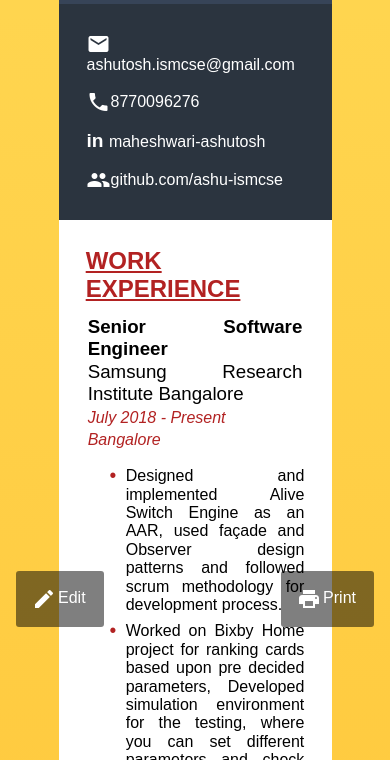
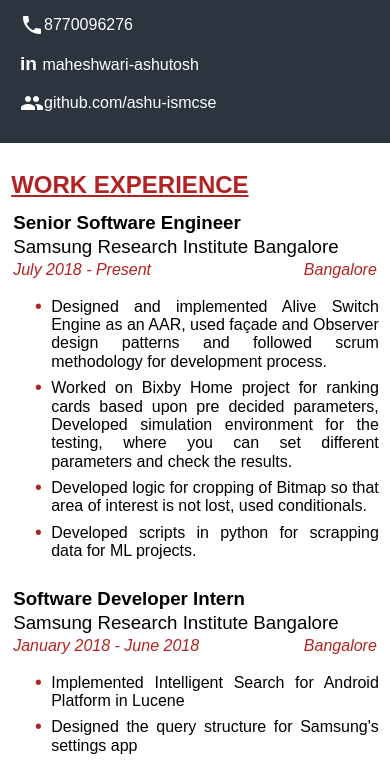
Before and after one commit to ashu-ismcse/Resume, a plain HTML site: page index.html in a window 390 px wide. Shown: the part 201-961 px from the top of the page. Drawn offline with Linux system fonts and the light colour scheme.

Commit message:
Enhance responsive behaviour

```diff
--- a/css/style.css
+++ b/css/style.css
@@ -20,11 +20,32 @@
 	width: fit-content;
 }
 
+@media screen and (max-width: 900px) {
+	#print-button , #edit-button {
+		z-index: -1;
+	}
+
+	main{
+		margin-bottom: 98px;
+	}
+
+	#edit-button {
+		left: 1em;
+		width: fit-content;
+	}
+}
+
 body{
 	width: 70%;
 	margin: 1em auto;
 	/* background: #424242; */
 	background: linear-gradient(var(--gradient));
+}
+
+@media screen and (max-width: 900px) {
+	body {
+		width: 100%;
+	}
 }
 
 .body-container{
@@ -111,6 +132,13 @@
 	text-align: justify;
 }
 
+@media screen and (max-width: 900px) {
+	.profile-name, .profile-job , .profile-summary{
+		padding: 0 1rem;
+		text-align: justify;
+	}
+}
+
 .profile-handles{
 	background: var(--header-handles-background);
 	justify-content: space-around;
@@ -128,7 +156,7 @@
 		align-items: flex-start;
 	}
 	.profile-handles-item {
-		padding: 0.5em;
+		padding: 0.5em 0;
 	}
 }
 
@@ -153,16 +181,23 @@
 	background: white;
 }
 
+.main-row-item {
+	padding: 0.7rem;
+}
+
+@media screen and (max-width: 900px) {
+	main {
+		padding: 0;
+	}
+
+}
+
 main a{
 	color: var(--body-special-color);
 }
 
 .company-name {
 	font-weight: 400;
-}
-
-.main-row-item {
-	padding: 0.7rem;
 }
 
 .duration-result, .duration-place {
```
